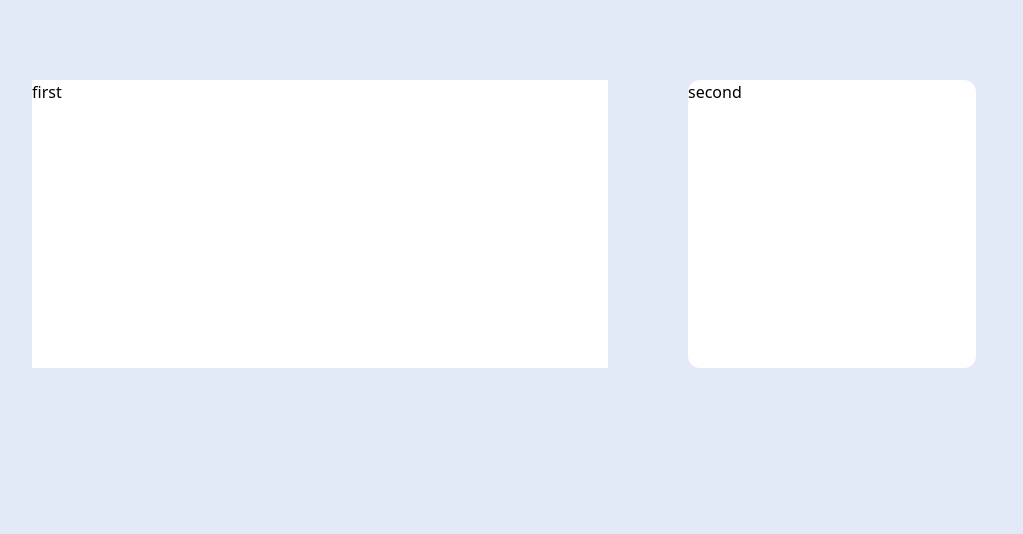
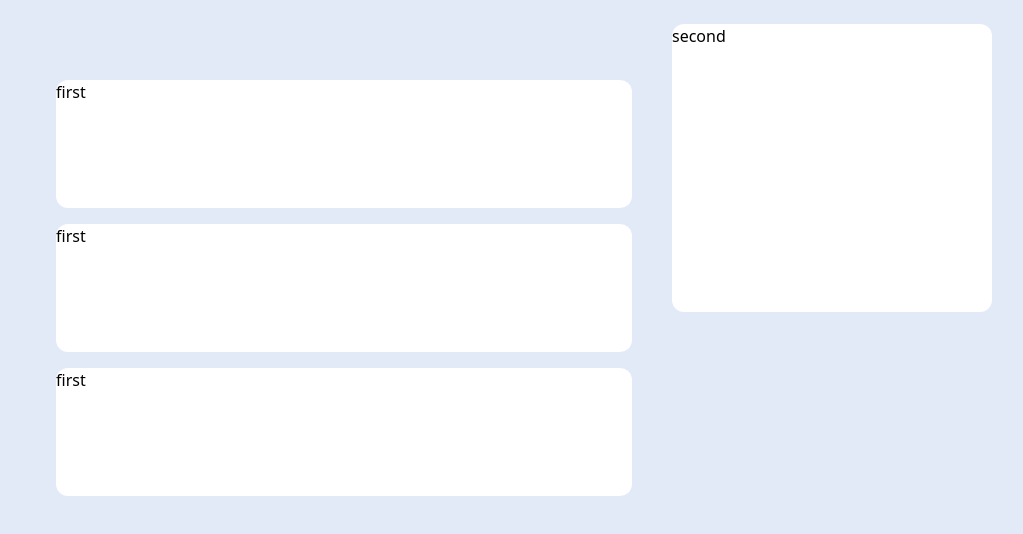
Before and after one commit to nasir-001/100-components, a Vue app: page /layout15 in a window 1280 px wide. Shown: the top 534 px of the page, without its empty margins (136-1159 px from the left). Built offline with nearby package versions, Linux system fonts and the light colour scheme; the HTML template or start-up script is replaced by a standard one.

Commit message:
adding all the component cards for the design

```diff
--- a/src/views/Layout15.vue
+++ b/src/views/Layout15.vue
@@ -1,10 +1,18 @@
 <template>
   <div class="bg-layout15backgroundColor h-screen">
     <div class="flex justify-center top-20 sticky">
-      <div class="w-144 mx-10 bg-white">
-        first
+      <div class="w-144 mx-10">
+        <div class="bg- w-full bg-white rounded-xl h-32">
+          first
+        </div>
+        <div class="bg- w-full mt-4 bg-white rounded-xl h-32">
+          first
+        </div>
+        <div class="bg- w-full mt-4 bg-white rounded-xl h-32">
+          first
+        </div>
       </div>
-      <div class="w-72 bg-white mx-10 rounded-xl h-72">
+      <div class="w-80 bg-white -mt-14 rounded-xl h-72">
         second
       </div>
     </div>
```
